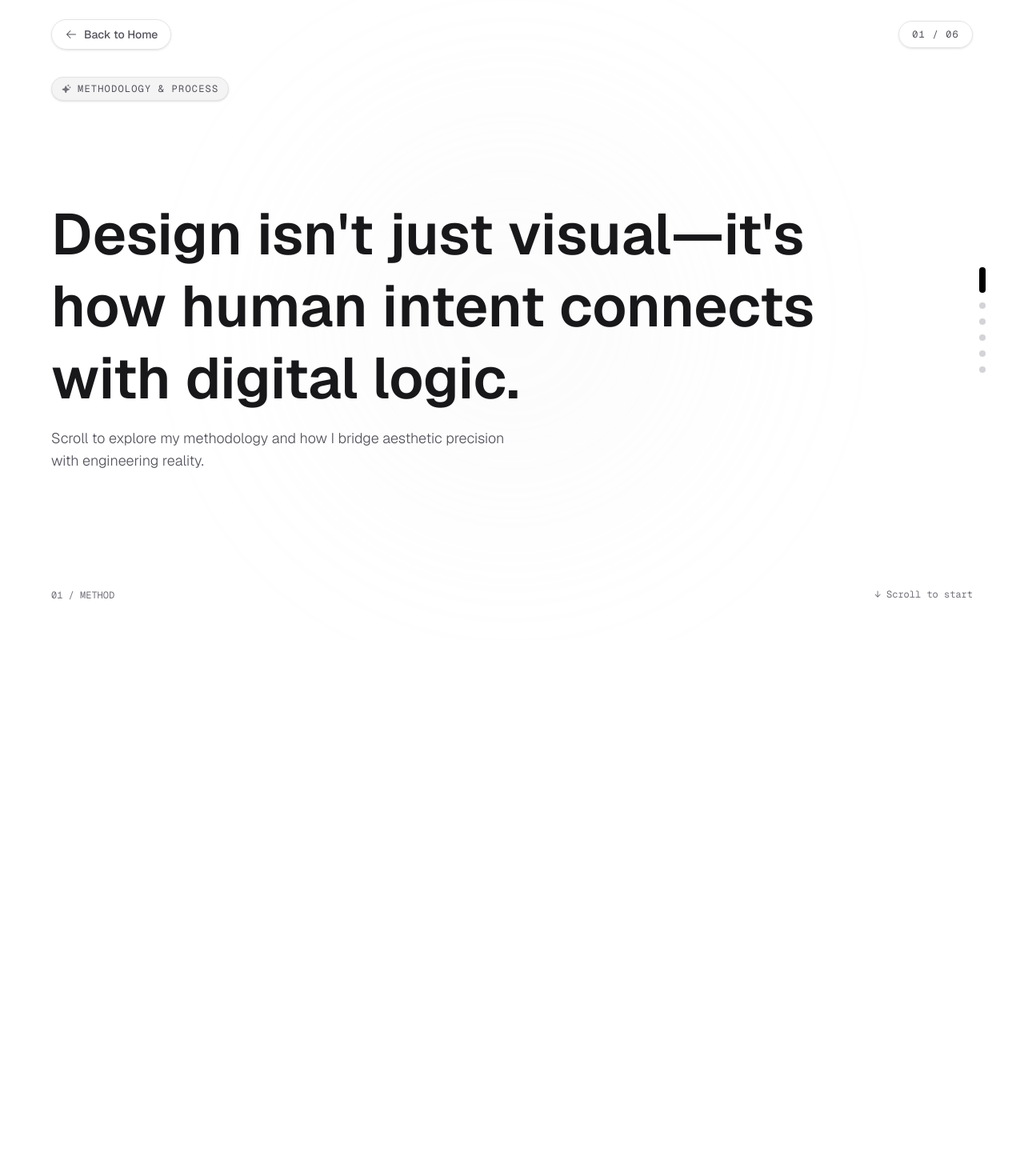
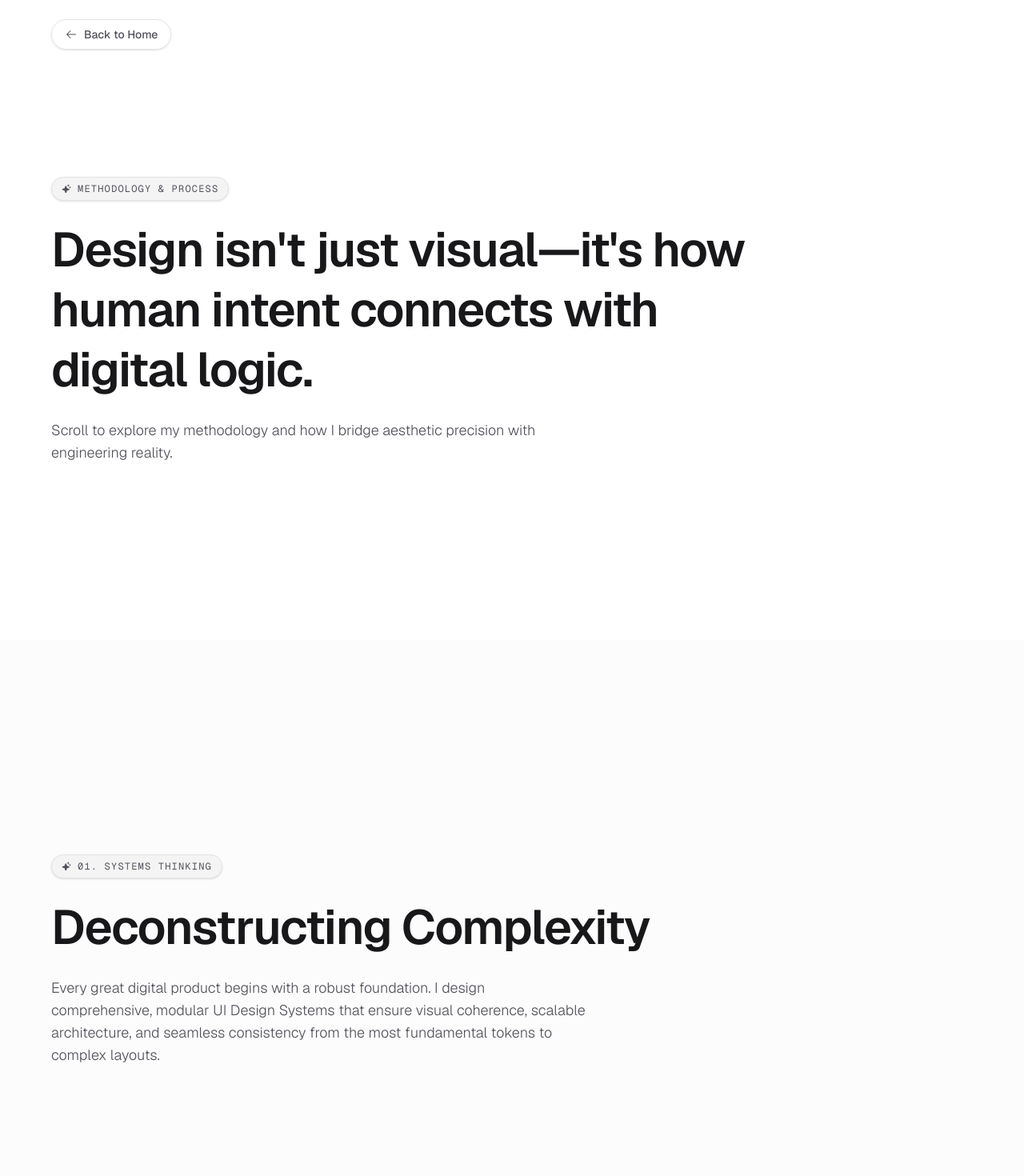
Before and after one commit to YahyaAdityaS/Portfolio_Minimalism, a Next.js app: page /process in a window 1280 px wide. Shown: the top 1470 px of the page at 80% size. Before the commit the page ends 800 px from the top, so only its background shows below. Built offline with nearby package versions, Linux system fonts and the light colour scheme.

Commit message:
fix bug page process in mobile browsers

```diff
--- a/app/process/page.tsx
+++ b/app/process/page.tsx
@@ -1,335 +1,111 @@
 "use client";
 
-import { useState, useEffect, useRef } from "react";
+import { useRef } from "react";
 import Link from "next/link";
-import { animate as anime, stagger } from "animejs";
 import { ArrowLeft, ArrowRight, EnvelopeSimple, Sparkle } from "@phosphor-icons/react";
 import { useModal } from "@/lib/modal-context";
+import { motion } from "motion/react";
 
 export default function ProcessPage() {
   const { setIsContactModalOpen } = useModal();
-  const [currentSlide, setCurrentSlide] = useState(0);
-  const currentSlideRef = useRef(0);
-  const containerRef = useRef<HTMLDivElement>(null);
-  const slideRefs = useRef<(HTMLElement | null)[]>([]);
-  const isAnimatingRef = useRef(false);
   const totalSlides = 6;
 
-  // Safe anime function reference using unknown type assertion for anime.js v4 (targets, parameters)
-  const animeFn = anime as unknown as (targets: unknown, parameters?: unknown) => unknown;
-
-  useEffect(() => {
-    currentSlideRef.current = currentSlide;
-  }, [currentSlide]);
-
-  const scrollToSlide = (index: number) => {
-    if (isAnimatingRef.current || !containerRef.current) return;
-    if (index < 0 || index >= totalSlides) return;
-    if (index === currentSlideRef.current) return;
-
-    isAnimatingRef.current = true;
-    const slideHeight = containerRef.current.clientHeight;
-    const targetScrollTop = index * slideHeight;
-
-    animeFn(containerRef.current, {
-      scrollTop: targetScrollTop,
-      duration: 600,
-      easing: 'easeInOutCubic',
-      complete: () => {
-        isAnimatingRef.current = false;
-        setCurrentSlide(index);
-        currentSlideRef.current = index;
-      }
-    });
-  };
-
-  useEffect(() => {
-    const container = containerRef.current;
-    if (!container) return;
-
-    const handleWheel = (e: WheelEvent) => {
-      e.preventDefault();
-      if (isAnimatingRef.current) return;
-      if (Math.abs(e.deltaY) < 20) return;
-
-      const current = currentSlideRef.current;
-      let target = current;
-
-      if (e.deltaY > 0 && current < totalSlides - 1) {
-        target = Math.min(current + 1, totalSlides - 1);
-      } else if (e.deltaY < 0 && current > 0) {
-        target = Math.max(current - 1, 0);
-      }
-
-      if (target !== current) {
-        scrollToSlide(target);
-      }
-    };
-
-    const handleKeyDown = (e: KeyboardEvent) => {
-      if (isAnimatingRef.current) return;
-
-      const current = currentSlideRef.current;
-      let target = current;
-
-      if ((e.key === 'ArrowDown' || e.key === 'PageDown') && current < totalSlides - 1) {
-        target = Math.min(current + 1, totalSlides - 1);
-        e.preventDefault();
-      } else if ((e.key === 'ArrowUp' || e.key === 'PageUp') && current > 0) {
-        target = Math.max(current - 1, 0);
-        e.preventDefault();
-      }
-
-      if (target !== current) {
-        scrollToSlide(target);
-      }
-    };
-
-    container.addEventListener('wheel', handleWheel, { passive: false });
-    window.addEventListener('keydown', handleKeyDown);
-
-    return () => {
-      container.removeEventListener('wheel', handleWheel);
-      window.removeEventListener('keydown', handleKeyDown);
-    };
-    // eslint-disable-next-line react-hooks/exhaustive-deps
-  }, []);
-
-  useEffect(() => {
-    const currentSlideEl = slideRefs.current[currentSlide];
-    if (!currentSlideEl) return;
-
-    const badgeEl = currentSlideEl.querySelector('.slide-badge');
-    const wordEls = currentSlideEl.querySelectorAll('.slide-word');
-    const paragraphEl = currentSlideEl.querySelector('.slide-paragraph');
-
-    if (badgeEl) {
-      animeFn(badgeEl, {
-        opacity: [0, 1],
-        translateY: [-10, 0],
-        duration: 600,
-        easing: 'easeOutCubic'
-      });
+  const sectionVariants = {
+    hidden: { opacity: 0, y: 50 },
+    visible: {
+      opacity: 1,
+      y: 0,
+      transition: { duration: 0.8, ease: "easeOut" }
     }
-
-    if (wordEls && wordEls.length > 0) {
-      animeFn(wordEls, {
-        translateX: [-30, 0],
-        opacity: [0, 1],
-        letterSpacing: ['0.1em', 'normal'],
-        duration: 900,
-        delay: stagger(60),
-        easing: 'easeOutCubic'
-      });
-    }
-
-    const headingTotalTime = 900 + (wordEls.length * 60);
-    if (paragraphEl) {
-      animeFn(paragraphEl, {
-        translateY: [15, 0],
-        opacity: [0, 1],
-        filter: ['blur(4px)', 'blur(0px)'],
-        duration: 800,
-        delay: Math.min(headingTotalTime - 200, 400),
-        easing: 'easeOutCubic'
-      });
-    }
-    // eslint-disable-next-line react-hooks/exhaustive-deps
-  }, [currentSlide]);
-
-  const renderStaggeredWords = (text: string) => {
-    return text.split(" ").map((word, i) => (
-      <span key={i} className="slide-word inline-block mr-[0.25em] opacity-0">
-        {word}
-      </span>
-    ));
   };
 
   return (
-    <div
-      ref={containerRef}
-      className="h-screen w-screen overflow-y-scroll snap-y snap-mandatory scroll-m-7 bg-white text-zinc-900 dark:bg-zinc-950 dark:text-zinc-100 selection:bg-zinc-200 dark:selection:bg-zinc-800 selection:text-zinc-900 dark:selection:text-white"
-    >
-      {/* Fixed Navigation Header - Aligned with px-6 sm:px-12 md:px-16 */}
-      <header className="fixed top-0 left-0 right-0 z-50 flex items-center justify-between px-6 sm:px-12 md:px-16 py-6 pointer-events-none">
+    <div className="min-h-screen min-h-[100dvh] w-full overflow-x-hidden flex flex-col bg-white text-zinc-900 dark:bg-zinc-950 dark:text-zinc-100 selection:bg-zinc-200 dark:selection:bg-zinc-800 selection:text-zinc-900 dark:selection:text-white">
+      {/* Header - Fixed to top, safe area included in px/pt */}
+      <header className="fixed top-0 left-0 right-0 z-50 flex items-center justify-between px-6 sm:px-12 md:px-16 py-6 pt-[max(1.5rem,env(safe-area-inset-top))]">
         <Link
           href="/"
-          className="pointer-events-auto group inline-flex items-center gap-2 text-sm font-medium text-zinc-600 dark:text-zinc-400 hover:text-zinc-900 dark:hover:text-white transition-colors bg-white/80 dark:bg-zinc-900/60 backdrop-blur-md border border-zinc-200 dark:border-zinc-800 px-4 py-2 rounded-full shadow-sm"
+          className="group inline-flex items-center gap-2 text-sm font-medium text-zinc-600 dark:text-zinc-400 hover:text-zinc-900 dark:hover:text-white transition-colors bg-white/80 dark:bg-zinc-900/60 backdrop-blur-md border border-zinc-200 dark:border-zinc-800 px-4 py-2 rounded-full shadow-sm pointer-events-auto"
         >
           <ArrowLeft size={16} className="transition-transform group-hover:-translate-x-1" />
           Back to Home
         </Link>
-        <div className="pointer-events-auto bg-white/80 dark:bg-zinc-900/60 backdrop-blur-md border border-zinc-200 dark:border-zinc-800 px-4 py-2 rounded-full text-xs font-mono tracking-widest text-zinc-600 dark:text-zinc-400 shadow-sm">
-          {String(currentSlide + 1).padStart(2, '0')} / {String(totalSlides).padStart(2, '0')}
-        </div>
       </header>
 
-      {/* Vertical Progress Dots */}
-      <div className="fixed right-6 md:right-12 top-1/2 -translate-y-1/2 z-50 hidden sm:flex flex-col gap-3">
-        {Array.from({ length: totalSlides }).map((_, idx) => (
-          <button
+      {/* Main content - Normal flow */}
+      <main className="flex-1 flex flex-col">
+        {[
+          {
+            title: "Design isn't just visual—it's how human intent connects with digital logic.",
+            badge: "Methodology & Process",
+            description: "Scroll to explore my methodology and how I bridge aesthetic precision with engineering reality.",
+            bg: ""
+          },
+          {
+            title: "Deconstructing Complexity",
+            badge: "01. SYSTEMS THINKING",
+            description: "Every great digital product begins with a robust foundation. I design comprehensive, modular UI Design Systems that ensure visual coherence, scalable architecture, and seamless consistency from the most fundamental tokens to complex layouts.",
+            bg: "bg-zinc-50/50 dark:bg-zinc-950/80"
+          },
+          {
+            title: "Obsession Over Detail",
+            badge: "02. CRAFTSMANSHIP",
+            description: "Precision in grid structures, meticulous spacing rules, and deliberate micro-interactions. I believe true luxury in digital design lies in the invisible details—how a transition feels, how typography breathes, and how the interface respects user focus.",
+            bg: ""
+          },
+          {
+            title: "Bridging Code & Pixel",
+            badge: "03. DEVELOPER-READY",
+            description: "With a deep background in Software Engineering, I don't just design in isolation. Every component I build is optimized for developer handoff, conscious of frontend constraints, state management, and component reusability in React/Tailwind ecosystems.",
+            bg: "bg-zinc-50/50 dark:bg-zinc-950/80"
+          },
+          {
+            title: "The Iteration Loop",
+            badge: "04. REFINEMENT",
+            description: "Design is never truly finished. Through rigorous prototyping, user testing, and data feedback loops, I continuously refine experiences to eliminate friction and elevate user delight.",
+            bg: ""
+          }
+        ].map((slide, idx) => (
+          <motion.section
             key={idx}
-            onClick={() => scrollToSlide(idx)}
-            className={`transition-all duration-1000 ease-in-out rounded-full cursor-pointer ${
-              currentSlide === idx
-                ? "w-2 h-8 bg-black dark:bg-white"
-                : "w-2 h-2 bg-zinc-300 dark:bg-zinc-800 hover:bg-zinc-400 dark:hover:bg-zinc-600"
-            }`}
-            aria-label={`Go to slide ${idx + 1}`}
-          />
+            initial="hidden"
+            whileInView="visible"
+            viewport={{ once: true, amount: 0.2, margin: "0px 0px -50px 0px" }}
+            variants={sectionVariants}
+            style={{ WebkitBackfaceVisibility: 'hidden', transform: 'translateZ(0)' }}
+            className={`min-h-screen flex flex-col justify-center px-6 sm:px-12 md:px-16 py-24 ${slide.bg}`}
+          >
+            <span className="inline-flex items-center gap-2 text-xs font-mono uppercase tracking-widest text-zinc-600 dark:text-zinc-400 bg-zinc-100 dark:bg-zinc-900 border border-zinc-200 dark:border-zinc-800 px-3 py-1.5 rounded-full shadow-sm w-fit mb-6">
+              <Sparkle size={12} weight="fill" />
+              {slide.badge}
+            </span>
+            <h2 className="text-3xl sm:text-5xl md:text-6xl font-semibold tracking-tight leading-tight mb-6 max-w-4xl">
+              {slide.title}
+            </h2>
+            <p className="text-base md:text-lg text-zinc-600 dark:text-zinc-400 font-light max-w-2xl">
+              {slide.description}
+            </p>
+          </motion.section>
         ))}
-      </div>
 
-      {/* SLIDE 1 - The Hook */}
-      <section
-        ref={el => { slideRefs.current[0] = el; }}
-        className="h-screen w-full snap-start snap-always flex flex-col justify-between px-6 sm:px-12 md:px-16 pt-24 pb-12 relative overflow-hidden"
-      >
-        <div className="absolute top-1/2 left-1/2 -translate-x-1/2 -translate-y-1/2 w-125 h-125 bg-zinc-200/35 dark:bg-zinc-900/20 opacity-35 rounded-full blur-[120px] pointer-events-none" />
-
-        <div>
-          <span className="slide-badge opacity-0 inline-flex items-center gap-2 text-xs font-mono uppercase tracking-widest text-zinc-600 dark:text-zinc-400 bg-zinc-100 dark:bg-zinc-900 border border-zinc-200 dark:border-zinc-800 px-3 py-1.5 rounded-full shadow-sm">
-            <Sparkle size={12} weight="fill" className="text-zinc-500 dark:text-zinc-400" />
-            Methodology & Process
-          </span>
-        </div>
-
-        <div className="max-w-5xl my-auto flex-1 flex flex-col justify-center pb-6">
-          <h1 className="text-4xl sm:text-5xl md:text-6xl lg:text-7xl font-semibold tracking-tight max-w-5xl leading-tight mb-4">
-            {renderStaggeredWords("Design isn't just visual—it's how human intent connects with digital logic.")}
-          </h1>
-          <p className="slide-paragraph opacity-0 text-base md:text-lg text-zinc-600 dark:text-zinc-400 font-light max-w-xl">
-            Scroll to explore my methodology and how I bridge aesthetic precision with engineering reality.
-          </p>
-        </div>
-
-        <div className="flex items-center justify-between text-xs text-zinc-500 dark:text-zinc-400 font-mono">
-          <span>01 / METHOD</span>
-          <span className="animate-bounce">↓ Scroll to start</span>
-        </div>
-      </section>
-
-      {/* SLIDE 2 - Systems Thinking */}
-      <section
-        ref={el => { slideRefs.current[1] = el; }}
-        className="h-screen w-full snap-start snap-always flex flex-col justify-between px-6 sm:px-12 md:px-16 pt-24 pb-12 relative overflow-hidden bg-zinc-50/50 dark:bg-zinc-950/80"
-      >
-        <div>
-          <span className="slide-badge opacity-0 inline-block text-xs font-mono uppercase tracking-widest text-zinc-600 dark:text-zinc-400 bg-zinc-100 dark:bg-zinc-900 border border-zinc-200 dark:border-zinc-800 px-3 py-1.5 rounded-full shadow-sm">
-            01. SYSTEMS THINKING
-          </span>
-        </div>
-
-        <div className="max-w-3xl my-auto flex-1 flex flex-col justify-center pb-6">
-          <h2 className="text-4xl sm:text-5xl md:text-6xl font-semibold tracking-tight mb-4">
-            {renderStaggeredWords("Deconstructing Complexity")}
-          </h2>
-          <p className="slide-paragraph opacity-0 text-base md:text-lg text-zinc-600 dark:text-zinc-400 font-light leading-relaxed">
-            Every great digital product begins with a robust foundation. I design comprehensive, modular UI Design Systems that ensure visual coherence, scalable architecture, and seamless consistency from the most fundamental tokens to complex layouts.
-          </p>
-        </div>
-
-        <div className="flex items-center justify-between text-xs text-zinc-500 dark:text-zinc-400 font-mono">
-          <span>ARCHITECTURE & TOKENS</span>
-          <span>02 / 06</span>
-        </div>
-      </section>
-
-      {/* SLIDE 3 - Craftsmanship */}
-      <section
-        ref={el => { slideRefs.current[2] = el; }}
-        className="h-screen w-full snap-start snap-always flex flex-col justify-between px-6 sm:px-12 md:px-16 pt-24 pb-12 relative overflow-hidden"
-      >
-        <div>
-          <span className="slide-badge opacity-0 inline-block text-xs font-mono uppercase tracking-widest text-zinc-600 dark:text-zinc-400 bg-zinc-100 dark:bg-zinc-900 border border-zinc-200 dark:border-zinc-800 px-3 py-1.5 rounded-full shadow-sm">
-            02. CRAFTSMANSHIP
-          </span>
-        </div>
-
-        <div className="max-w-3xl my-auto flex-1 flex flex-col justify-center pb-6">
-          <h2 className="text-4xl sm:text-5xl md:text-6xl font-semibold tracking-tight mb-4">
-            {renderStaggeredWords("Obsession Over Detail")}
-          </h2>
-          <p className="slide-paragraph opacity-0 text-base md:text-lg text-zinc-600 dark:text-zinc-400 font-light leading-relaxed">
-            Precision in grid structures, meticulous spacing rules, and deliberate micro-interactions. I believe true luxury in digital design lies in the invisible details—how a transition feels, how typography breathes, and how the interface respects user focus.
-          </p>
-        </div>
-
-        <div className="flex items-center justify-between text-xs text-zinc-500 dark:text-zinc-400 font-mono">
-          <span>GRID & MICRO-INTERACTIONS</span>
-          <span>03 / 06</span>
-        </div>
-      </section>
-
-      {/* SLIDE 4 - Engineering Bridge */}
-      <section
-        ref={el => { slideRefs.current[3] = el; }}
-        className="h-screen w-full snap-start snap-always flex flex-col justify-between px-6 sm:px-12 md:px-16 pt-24 pb-12 relative overflow-hidden bg-zinc-50/50 dark:bg-zinc-950/80"
-      >
-        <div>
-          <span className="slide-badge opacity-0 inline-block text-xs font-mono uppercase tracking-widest text-zinc-600 dark:text-zinc-400 bg-zinc-100 dark:bg-zinc-900 border border-zinc-200 dark:border-zinc-800 px-3 py-1.5 rounded-full shadow-sm">
-            03. DEVELOPER-READY
-          </span>
-        </div>
-
-        <div className="max-w-3xl my-auto flex-1 flex flex-col justify-center pb-6">
-          <h2 className="text-4xl sm:text-5xl md:text-6xl font-semibold tracking-tight mb-4">
-            {renderStaggeredWords("Bridging Code & Pixel")}
-          </h2>
-          <p className="slide-paragraph opacity-0 text-base md:text-lg text-zinc-600 dark:text-zinc-400 font-light leading-relaxed">
-            With a deep background in Software Engineering, I don&apos;t just design in isolation. Every component I build is optimized for developer handoff, conscious of frontend constraints, state management, and component reusability in React/Tailwind ecosystems.
-          </p>
-        </div>
-
-        <div className="flex items-center justify-between text-xs text-zinc-500 dark:text-zinc-400 font-mono">
-          <span>DESIGN-TO-CODE SYNERGY</span>
-          <span>04 / 06</span>
-        </div>
-      </section>
-
-      {/* SLIDE 5 - Continuous Iteration */}
-      <section
-        ref={el => { slideRefs.current[4] = el; }}
-        className="h-screen w-full snap-start snap-always flex flex-col justify-between px-6 sm:px-12 md:px-16 pt-24 pb-12 relative overflow-hidden"
-      >
-        <div>
-          <span className="slide-badge opacity-0 inline-block text-xs font-mono uppercase tracking-widest text-zinc-600 dark:text-zinc-400 bg-zinc-100 dark:bg-zinc-900 border border-zinc-200 dark:border-zinc-800 px-3 py-1.5 rounded-full shadow-sm">
-            04. REFINEMENT
-          </span>
-        </div>
-
-        <div className="max-w-3xl my-auto flex-1 flex flex-col justify-center pb-6">
-          <h2 className="text-4xl sm:text-5xl md:text-6xl font-semibold tracking-tight mb-4">
-            {renderStaggeredWords("The Iteration Loop")}
-          </h2>
-          <p className="slide-paragraph opacity-0 text-base md:text-lg text-zinc-600 dark:text-zinc-400 font-light leading-relaxed">
-            Design is never truly finished. Through rigorous prototyping, user testing, and data feedback loops, I continuously refine experiences to eliminate friction and elevate user delight.
-          </p>
-        </div>
-
-        <div className="flex items-center justify-between text-xs text-zinc-500 dark:text-zinc-400 font-mono">
-          <span>FEEDBACK & TESTING</span>
-          <span>05 / 06</span>
-        </div>
-      </section>
-
-      {/* SLIDE 6 - The Final Push (CTA) */}
-      <section
-        ref={el => { slideRefs.current[5] = el; }}
-        className="h-screen w-full snap-start snap-always flex flex-col justify-between px-6 sm:px-12 md:px-16 pt-24 pb-12 relative overflow-hidden bg-zinc-50/50 dark:bg-zinc-950/80 text-center"
-      >
-        <div>
-          <span className="slide-badge opacity-0 inline-block text-xs font-mono uppercase tracking-widest text-zinc-600 dark:text-zinc-400 bg-zinc-100 dark:bg-zinc-900 border border-zinc-200 dark:border-zinc-800 px-3 py-1.5 rounded-full shadow-sm">
+        {/* Final CTA Section */}
+        <motion.section
+          initial="hidden"
+          whileInView="visible"
+          viewport={{ once: true, amount: 0.2, margin: "0px 0px -50px 0px" }}
+          variants={sectionVariants}
+          style={{ WebkitBackfaceVisibility: 'hidden', transform: 'translateZ(0)' }}
+          className="min-h-screen flex flex-col justify-center items-center px-6 sm:px-12 md:px-16 py-24 bg-zinc-50/50 dark:bg-zinc-950/80 text-center pb-[calc(2rem+env(safe-area-inset-bottom))]"
+        >
+          <span className="inline-flex items-center gap-2 text-xs font-mono uppercase tracking-widest text-zinc-600 dark:text-zinc-400 bg-zinc-100 dark:bg-zinc-900 border border-zinc-200 dark:border-zinc-800 px-3 py-1.5 rounded-full shadow-sm mb-6">
+            <Sparkle size={12} weight="fill" />
             05. COLLABORATION
           </span>
-        </div>
-
-        <div className="max-w-4xl mx-auto my-auto flex-1 flex flex-col justify-center pb-6">
-          <h2 className="text-4xl sm:text-6xl md:text-7xl font-semibold tracking-tight mb-4 leading-tight">
-            {renderStaggeredWords("Ready to build something impactful?")}
+          <h2 className="text-4xl sm:text-6xl md:text-7xl font-semibold tracking-tight mb-8 leading-tight max-w-4xl">
+            Ready to build something impactful?
           </h2>
-          <p className="slide-paragraph opacity-0 text-base md:text-lg text-zinc-600 dark:text-zinc-400 font-light mb-8 max-w-xl mx-auto">
-            Let&apos;s combine rigorous design thinking and technical execution to bring your vision to life.
+          <p className="text-base md:text-lg text-zinc-600 dark:text-zinc-400 font-light mb-10 max-w-xl">
+            Let's combine rigorous design thinking and technical execution to bring your vision to life.
           </p>
 
           <div className="flex flex-col sm:flex-row items-center justify-center gap-4">
@@ -338,7 +114,7 @@ export default function ProcessPage() {
               className="group flex items-center gap-2 bg-black text-white dark:bg-white dark:text-zinc-950 px-8 py-4 rounded-full font-medium text-base transition-all hover:scale-105 active:scale-95 cursor-pointer shadow-md"
             >
               <EnvelopeSimple size={20} weight="bold" />
-              Let&apos;s Talk
+              Let's Talk
               <ArrowRight weight="bold" className="transition-transform group-hover:translate-x-1" />
             </button>
 
@@ -349,13 +125,12 @@ export default function ProcessPage() {
               Back to Portfolio
             </Link>
           </div>
-        </div>
 
-        <div className="flex items-center justify-between text-xs text-zinc-500 dark:text-zinc-400 font-mono">
-          <span>06 / FIN</span>
-          <span>YAHYA ADITYA © {new Date().getFullYear()}</span>
-        </div>
-      </section>
+          <div className="mt-12 text-xs text-zinc-500 dark:text-zinc-400 font-mono">
+            YAHYA ADITYA © {new Date().getFullYear()}
+          </div>
+        </motion.section>
+      </main>
     </div>
   );
 }
--- a/components/Hero.tsx
+++ b/components/Hero.tsx
@@ -36,7 +36,7 @@ export function Hero() {
               transition={{ duration: 0.6, delay: 0.1, ease: [0.16, 1, 0.3, 1] }}
               className="text-4xl sm:text-5xl md:text-6xl lg:text-7xl font-bold tracking-tighter leading-[1.1] mb-8 pb-1"
             >
-              Yahya Aditya. <br />
+              Yahya Aditya Saputra. <br />
               <span className="text-zinc-400">Designs digital products</span> with emphasis on <span className="italic">human</span> connection.
             </motion.h1>
 
--- a/components/Navbar.tsx
+++ b/components/Navbar.tsx
@@ -112,7 +112,7 @@ export function Navbar() {
             setMenuOpen(false);
           }}
         >
-          Yahya Aditya.
+          Yahya Aditya S.
         </Link>
 
         <div className="hidden md:flex items-center gap-2 transition-colors duration-100">
--- a/components/ThemeProvider.tsx
+++ b/components/ThemeProvider.tsx
@@ -1,7 +1,7 @@
 "use client";
 
-import { ThemeProvider as NextThemesProvider } from "next-themes";
-import { type ThemeProviderProps } from "next-themes";
+import * as React from "react";
+import { ThemeProvider as NextThemesProvider, type ThemeProviderProps } from "next-themes";
 
 export function ThemeProvider({ children, ...props }: ThemeProviderProps) {
   return <NextThemesProvider {...props}>{children}</NextThemesProvider>;
```
Also changed, not shown: app/layout.tsx (line endings or trailing spaces), components/ProjectModal.tsx (line endings or trailing spaces), components/Projects.tsx (line endings or trailing spaces), 1 other file (tests, documents, lock files or other folders).
